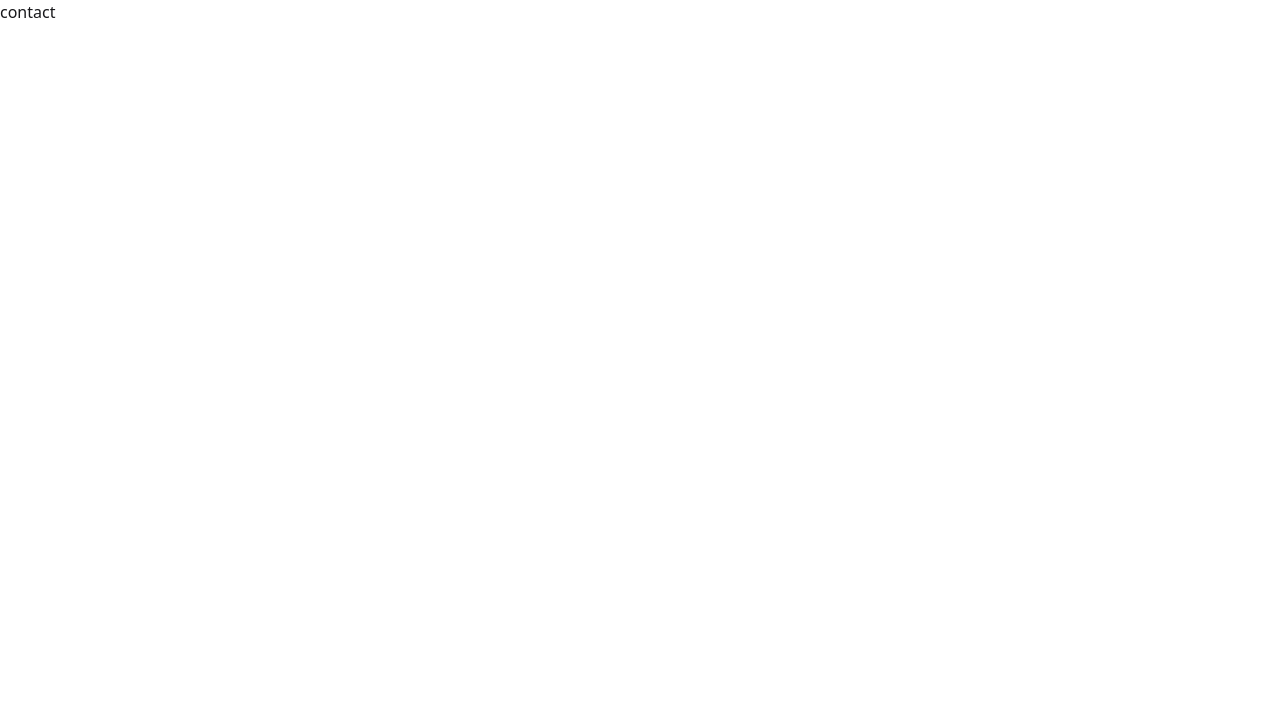
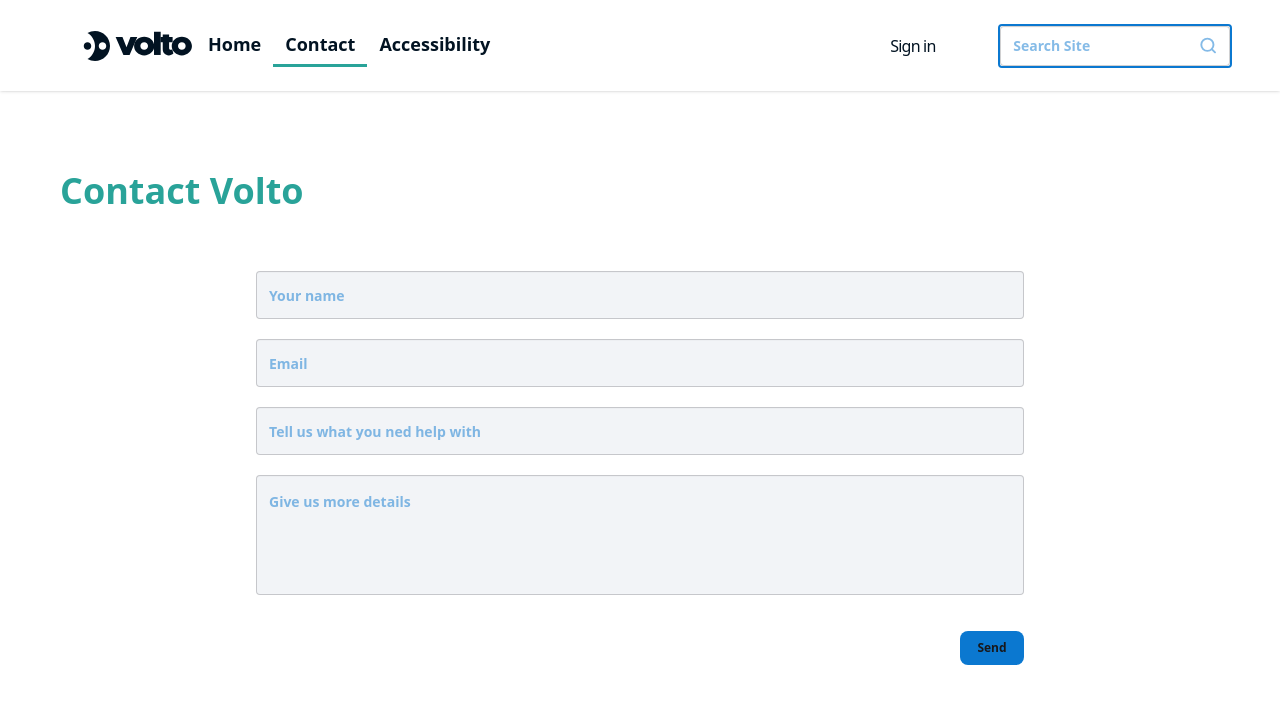
Before and after one commit to ikeshav26/VoltoFrontend, a React (Vite) app: page /contact in a window 1280 px wide. Shown: the top 704 px of the page. Built offline with nearby package versions, Linux system fonts and the light colour scheme.

Commit message:
contact commit

```diff
--- a/package.json
+++ b/package.json
@@ -13,7 +13,9 @@
     "@tailwindcss/vite": "^4.1.4",
     "react": "^19.0.0",
     "react-dom": "^19.0.0",
+    "react-hot-toast": "^2.5.2",
     "react-router-dom": "^7.5.1",
+    "react-toastify": "^11.0.5",
     "tailwindcss": "^4.1.4"
   },
   "devDependencies": {
--- a/src/App.jsx
+++ b/src/App.jsx
@@ -3,7 +3,7 @@ import {Route, Routes} from 'react-router-dom'
 import Home from './components/home/Home'
 import Accessinbility from './components/accessibilty/Accessibility'
 import Contact from './components/contact/Contact'
-
+import { Toaster } from 'react-hot-toast'
 
 const App = () => {
 
@@ -14,6 +14,7 @@ const App = () => {
         <Route path="/accessibility" element={<Accessinbility />} />
         <Route path="/contact" element={<Contact />} />
       </Routes>
+      <Toaster/>
     </div>
   )
 }
--- /dev/null
+++ b/src/components/ContactMain.jsx
@@ -0,0 +1,30 @@
+import React from 'react'
+import toast from 'react-hot-toast'
+
+const ContactMain = () => {
+    const notify=()=>{
+        toast.success("Your message has been sent successfully")
+    }
+    return (
+        <div className=''>
+            <div className='flex flex-col justify-center items-center h-screen gap-24 '>
+                <div className='mt-10'>
+                    <h1 className='text-[#29A399] text-4xl font-semibold left-15 absolute '>Contact Volto</h1>
+                </div>
+                <div className='w-[70vw] md:w-[60vw] lg:[50vw]'>
+                    <fieldset className="fieldset flex flex-col gap-5 w-full">
+                        <input type="text" required className="input  w-full h-[48px] text-[#0B78D0] bg-[#F2F4F7] font-bold" placeholder="Your name" />
+                        <input type="email" required className="input w-full h-[48px] text-[#0B78D0] bg-[#F2F4F7] font-bold" placeholder="Email" />
+                        <input type="text" required className="input w-full h-[48px] text-[#0B78D0] bg-[#F2F4F7] font-bold" placeholder="Tell us what you ned help with" />
+                        <input type="text" required className="input w-full h-[120px] text-[#0B78D0] bg-[#F2F4F7] font-bold placeholder:top-0 placeholder:absolute placeholder:py-4" placeholder="Give us more details" />
+                        <div className='flex justify-end'>
+                        <button onClick={()=>{notify()}} className='bg-[#0B78D0] hover:opacity-80 cursor-pointer w-16 font-semibold px-3 py-2 rounded-lg mt-4'>Send</button>
+                        </div>
+                    </fieldset>
+                </div>
+            </div>
+        </div>
+    )
+}
+
+export default ContactMain
--- a/src/components/Navbar.jsx
+++ b/src/components/Navbar.jsx
@@ -32,7 +32,7 @@ const Navbar = () => {
                                 <NavLink
                                     to="/"
                                     className={({ isActive }) =>
-                                        isActive ? "font-semibold w-1/2 text-lg border-b-2 border-[#29A399] rounded-none" : "font-semibold text-lg"
+                                        isActive ? "font-semibold w-1/2 text-lg border-b-3 border-[#29A399] rounded-none" : "font-semibold text-lg"
                                     }
                                 >
                                     Home
@@ -42,7 +42,7 @@ const Navbar = () => {
                                 <NavLink
                                     to="/contact"
                                     className={({ isActive }) =>
-                                        isActive ? "font-semibold w-1/2 text-lg border-b-2 border-[#29A399] rounded-none" : "font-semibold text-lg"
+                                        isActive ? "font-semibold w-1/2 text-lg border-b-3 border-[#29A399] rounded-none" : "font-semibold text-lg"
                                     }
                                 >
                                     Contact
@@ -52,7 +52,7 @@ const Navbar = () => {
                                 <NavLink
                                     to="/accessibility"
                                     className={({ isActive }) =>
-                                        isActive ? "font-semibold w-1/2 text-lg border-b-2 border-[#29A399] rounded-none" : "font-semibold text-lg"
+                                        isActive ? "font-semibold w-1/2 text-lg border-b-3 border-[#29A399] rounded-none" : "font-semibold text-lg"
                                     }
                                 >
                                     Accessibility
@@ -76,7 +76,7 @@ const Navbar = () => {
                             <NavLink
                                 to="/"
                                 className={({ isActive }) =>
-                                    isActive ? "font-semibold text-lg border-b-2 border-[#29A399] rounded-none" : "font-semibold text-lg"
+                                    isActive ? "font-semibold text-lg border-b-3 border-[#29A399] rounded-none" : "font-semibold text-lg"
                                 }
                             >
                                 Home
@@ -86,7 +86,7 @@ const Navbar = () => {
                             <NavLink
                                 to="/contact"
                                 className={({ isActive }) =>
-                                    isActive ? "font-semibold text-lg border-b-2 border-[#29A399] rounded-none" : "font-semibold text-lg"
+                                    isActive ? "font-semibold text-lg border-b-3 border-[#29A399] rounded-none" : "font-semibold text-lg"
                                 }
                             >
                                 Contact
@@ -96,7 +96,7 @@ const Navbar = () => {
                             <NavLink
                                 to="/accessibility"
                                 className={({ isActive }) =>
-                                    isActive ? "font-semibold text-lg border-b-2 border-[#29A399] rounded-none" : "font-semibold text-lg"
+                                    isActive ? "font-semibold text-lg border-b-3 border-[#29A399] rounded-none" : "font-semibold text-lg"
                                 }
                             >
                                 Accessibility
@@ -107,10 +107,10 @@ const Navbar = () => {
                 <div className="navbar-end flex gap-7">
                     <a className="inline-block tracking-tighter w-20">Sign in</a>
 
-                    <div className='hidden lg:flex'>
+                    <div className='hidden lg:flex border-2 border-[#0B78D0] rounded-sm'>
                         <label className="input bg-white w-[230px]">
-                            <input type="search" required className='text-[#085696] font-semibold' placeholder="Search Site" />
-                            <svg className="h-[1.5em] opacity-50 text-[#085696] font-semibold" xmlns="http://www.w3.org/2000/svg" viewBox="0 0 24 24">
+                            <input type="search" required className='text-[#0B78D0] font-semibold ' placeholder="Search Site" />
+                            <svg className="h-[1.5em] opacity-50 text-[#0B78D0] font-semibold" xmlns="http://www.w3.org/2000/svg" viewBox="0 0 24 24">
                                 <g
                                     strokeLinejoin="round"
                                     strokeLinecap="round"
--- a/src/components/contact/Contact.jsx
+++ b/src/components/contact/Contact.jsx
@@ -1,9 +1,12 @@
 import React from 'react'
+import Navbar from '../Navbar'
+import ContactMain from '../ContactMain'
 
 const Contact = () => {
   return (
-    <div>
-      contact
+    <div className='bg-white h-screen'>
+      <Navbar/>
+      <ContactMain/>
     </div>
   )
 }
```
Also changed, not shown: 1 other file (tests, documents, lock files or other folders).
